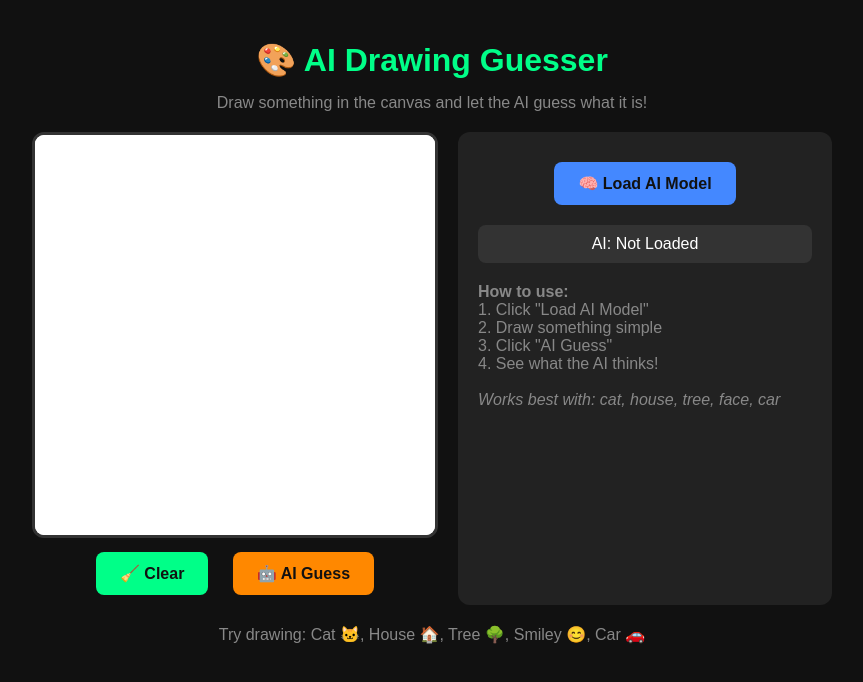
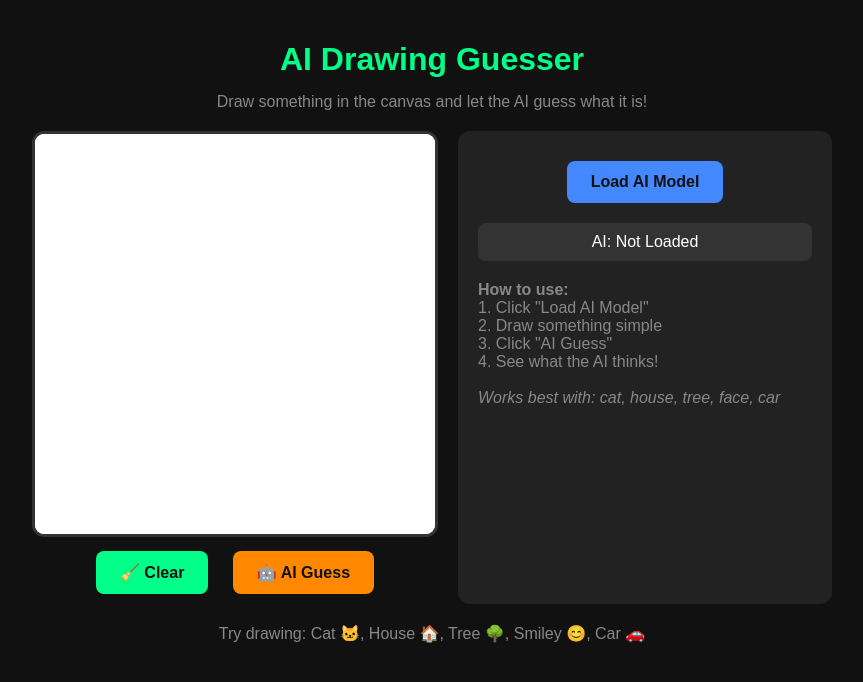
Before and after one commit to slexsi/AICSpresentation, a plain HTML site: page index.html in a window 1280 px wide. Shown: the whole page, without its empty margins (208-1071 px from the left). Drawn offline with Linux system fonts and the light colour scheme.

Commit message:
Update index.html

```diff
--- a/index.html
+++ b/index.html
@@ -3,7 +3,7 @@
 <head>
   <meta charset="UTF-8" />
   <meta name="viewport" content="width=device-width, initial-scale=1.0" />
-  <title>AI Drawing Guesser 🎨</title>
+  <title>Drawing Guesser</title>
   <style>
     body {
       text-align: center;
@@ -118,7 +118,7 @@
 </head>
 <body>
   <div class="container">
-    <h1>🎨 AI Drawing Guesser</h1>
+    <h1>AI Drawing Guesser</h1>
     <div class="instructions">
       Draw something in the canvas and let the AI guess what it is!
     </div>
@@ -133,7 +133,7 @@
       </div>
 
       <div class="ai-panel">
-        <button id="loadAI">🧠 Load AI Model</button>
+        <button id="loadAI">Load AI Model</button>
         <div id="aiStatus">AI: Not Loaded</div>
 
         <div class="predictions" id="predictions">
```
